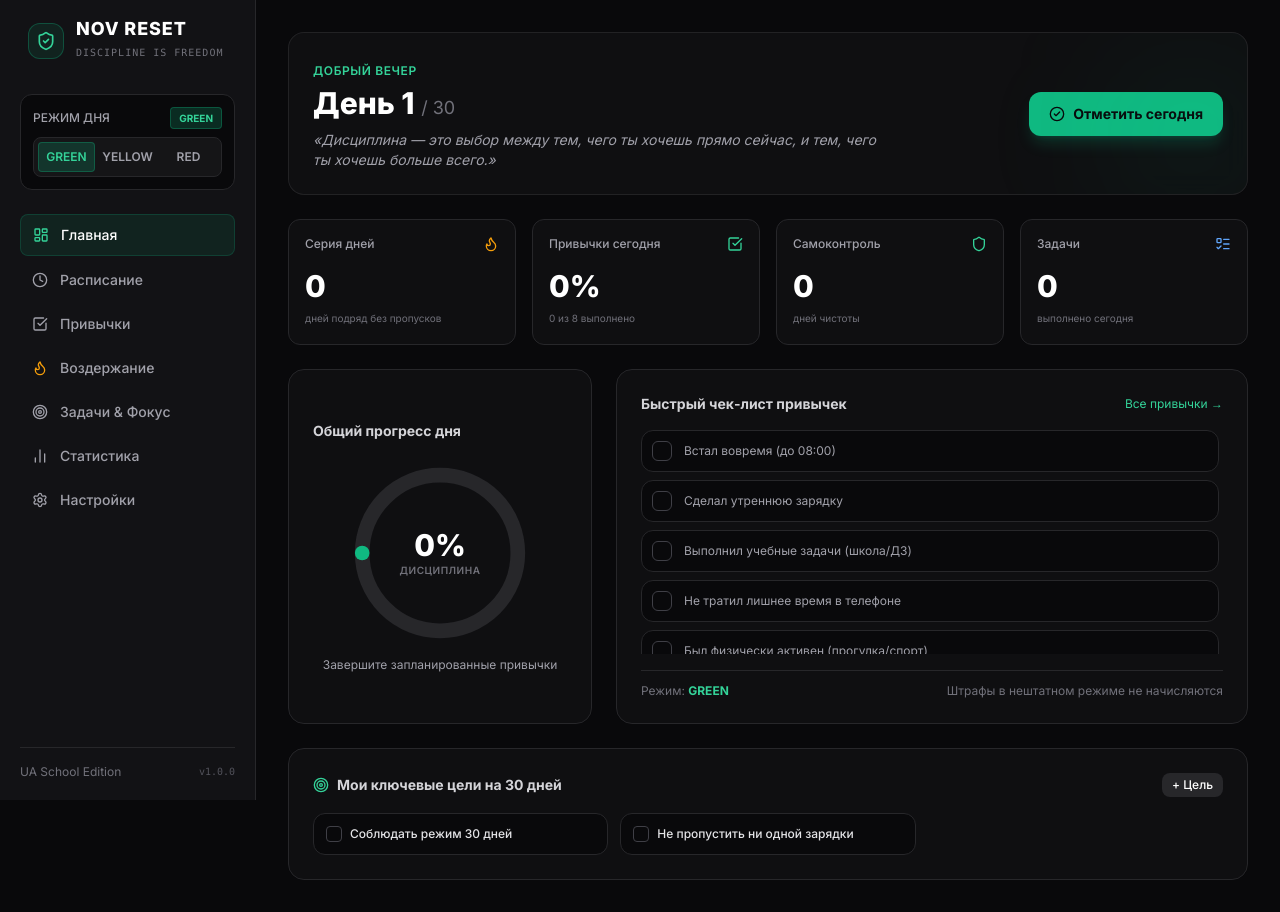
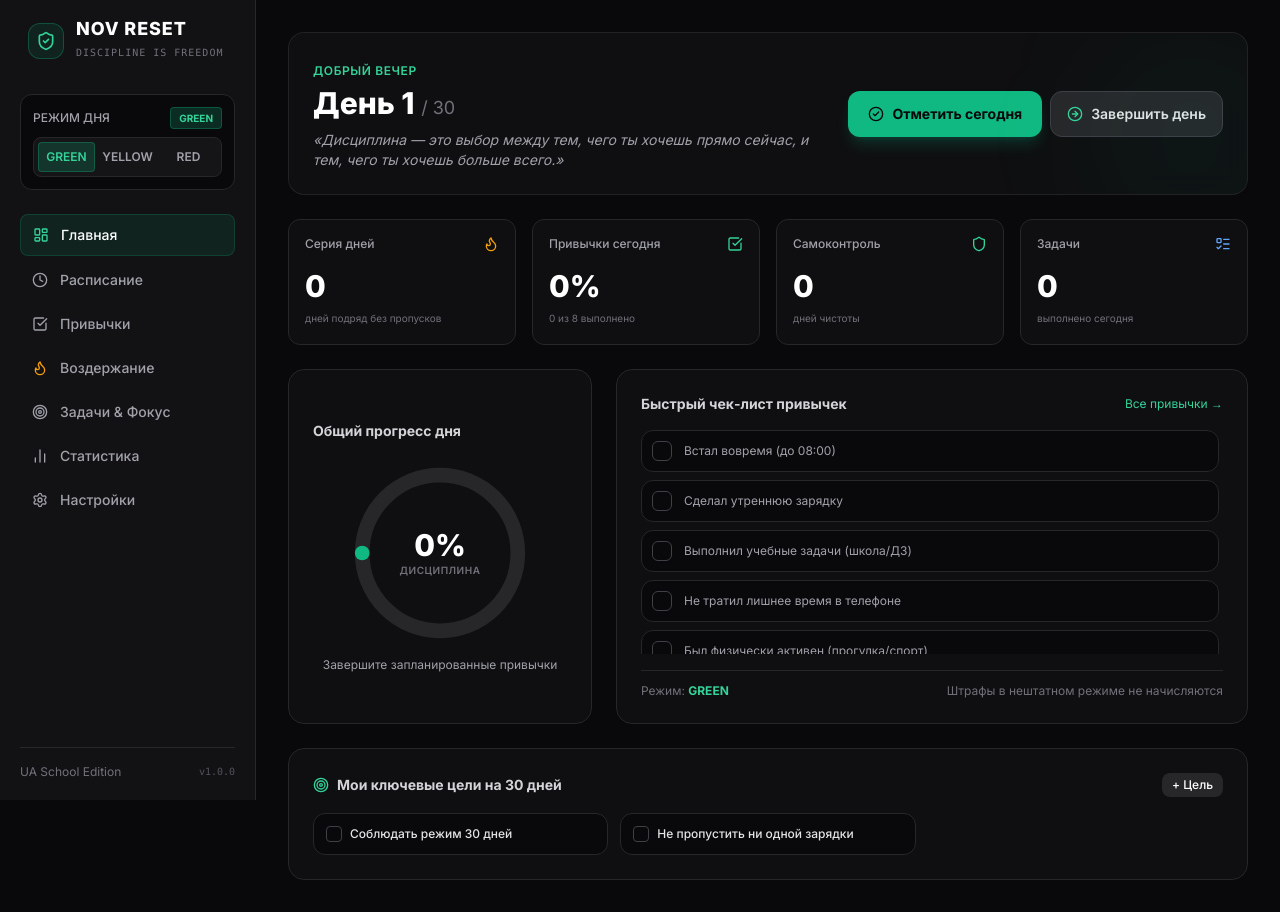
Before and after one commit to danil228352-wq/November-rest, a plain HTML site: page index.html in a window 1280 px wide. Drawn offline with nearby package versions, Linux system fonts and the light colour scheme.

Commit message:
Add files via upload

```diff
--- a/index.html
+++ b/index.html
@@ -222,10 +222,16 @@
                     <h2 class="text-2xl md:text-3xl font-extrabold mt-1 text-white">День <span id="current-day-num">1</span> <span class="text-zinc-500 text-lg font-normal">/ 30</span></h2>
                     <p id="quote-display" class="text-sm text-zinc-400 mt-2 max-w-xl italic">«Дисциплина — это выбор между тем, чего ты хочешь прямо сейчас, и тем, чего ты хочешь больше всего.»</p>
                 </div>
-                <button onclick="switchTab('habits')" class="self-start md:self-center px-5 py-3 rounded-xl bg-brand-500 hover:bg-brand-600 text-zinc-950 font-bold text-sm transition-all shadow-lg shadow-brand-500/20 flex items-center space-x-2 shrink-0">
-                    <i data-lucide="check-circle-2" class="w-4 h-4"></i>
-                    <span>Отметить сегодня</span>
-                </button>
+                <div class="flex flex-col sm:flex-row gap-2 self-start md:self-center shrink-0">
+                    <button onclick="switchTab('habits')" class="px-5 py-3 rounded-xl bg-brand-500 hover:bg-brand-600 text-zinc-950 font-bold text-sm transition-all shadow-lg shadow-brand-500/20 flex items-center justify-center space-x-2">
+                        <i data-lucide="check-circle-2" class="w-4 h-4"></i>
+                        <span>Отметить сегодня</span>
+                    </button>
+                    <button onclick="finishCurrentDay()" class="px-4 py-3 rounded-xl bg-zinc-800 hover:bg-zinc-700 text-zinc-200 font-semibold text-sm transition-all border border-zinc-700 flex items-center justify-center space-x-2">
+                        <i data-lucide="arrow-right-circle" class="w-4 h-4 text-brand-400"></i>
+                        <span>Завершить день</span>
+                    </button>
+                </div>
             </div>
 
             <!-- Key Metrics Grid -->
@@ -1438,6 +1444,27 @@
             }
         }
 
+        function finishCurrentDay() {
+            const totalHabits = appState.habits.length;
+            const doneHabits = appState.habits.filter(h => h.completed).length;
+            const habitsPct = totalHabits > 0 ? Math.round((doneHabits / totalHabits) * 100) : 0;
+
+            // Save history of current day habits percentage
+            if (!appState.history.dailyHabitPct) appState.history.dailyHabitPct = [];
+            appState.history.dailyHabitPct.push(habitsPct);
+
+            if (appState.currentDay < 30) {
+                appState.currentDay += 1;
+                // Reset daily habits checklist for the new day
+                appState.habits.forEach(h => h.completed = false);
+                saveStateToLocalStorage();
+                renderAllViews();
+                alert(`Отличная работа! Переходим к Дню ${appState.currentDay} 💪`);
+            } else {
+                alert("🎉 ПОЗДРАВЛЯЕМ! Вы успешно завершили 30-дневный челлендж NOVEMBER RESET!");
+            }
+        }
+
         function exportAppData() {
             const dataStr = "data:text/json;charset=utf-8," + encodeURIComponent(JSON.stringify(appState, null, 2));
             const dlAnchorElem = document.createElement('a');
```
